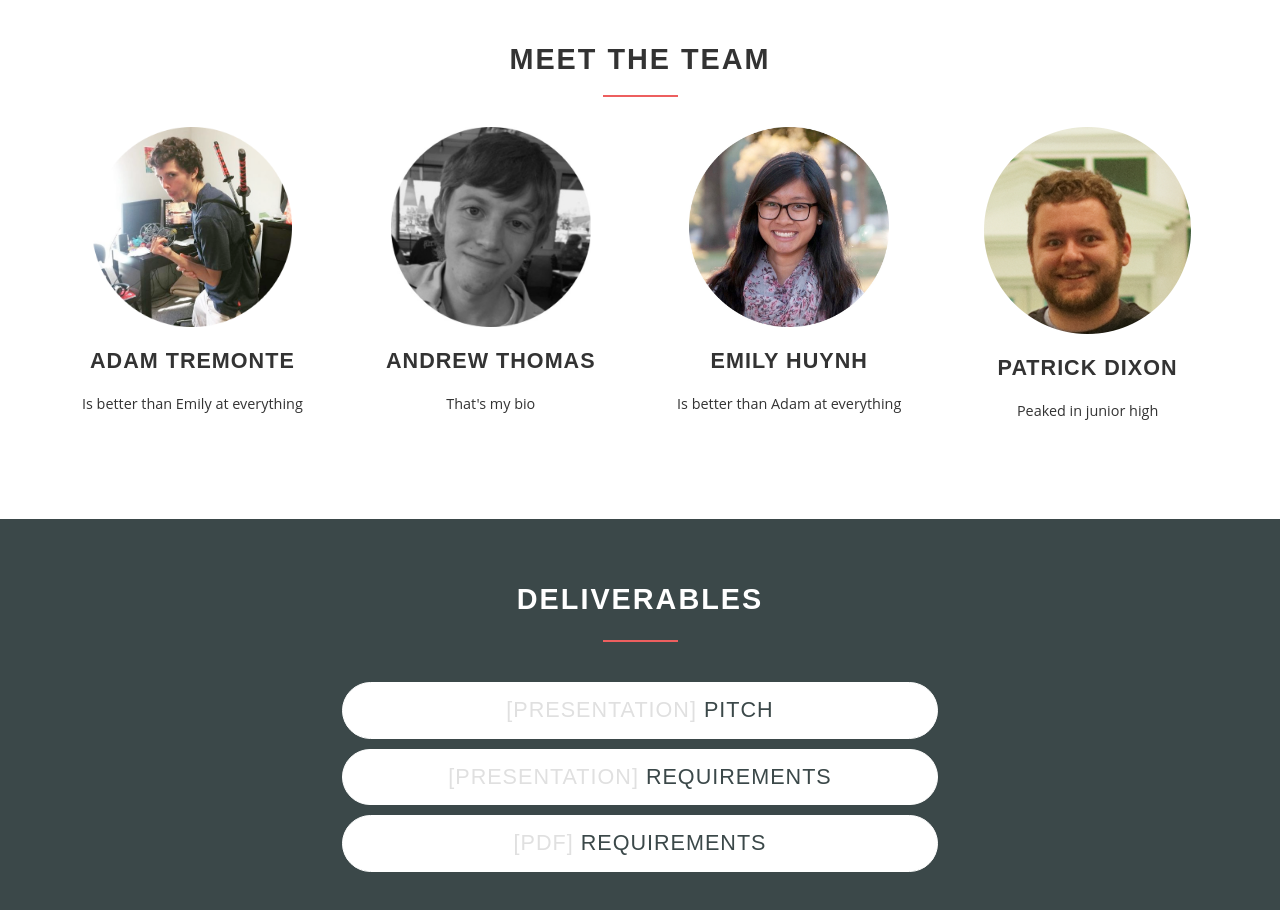
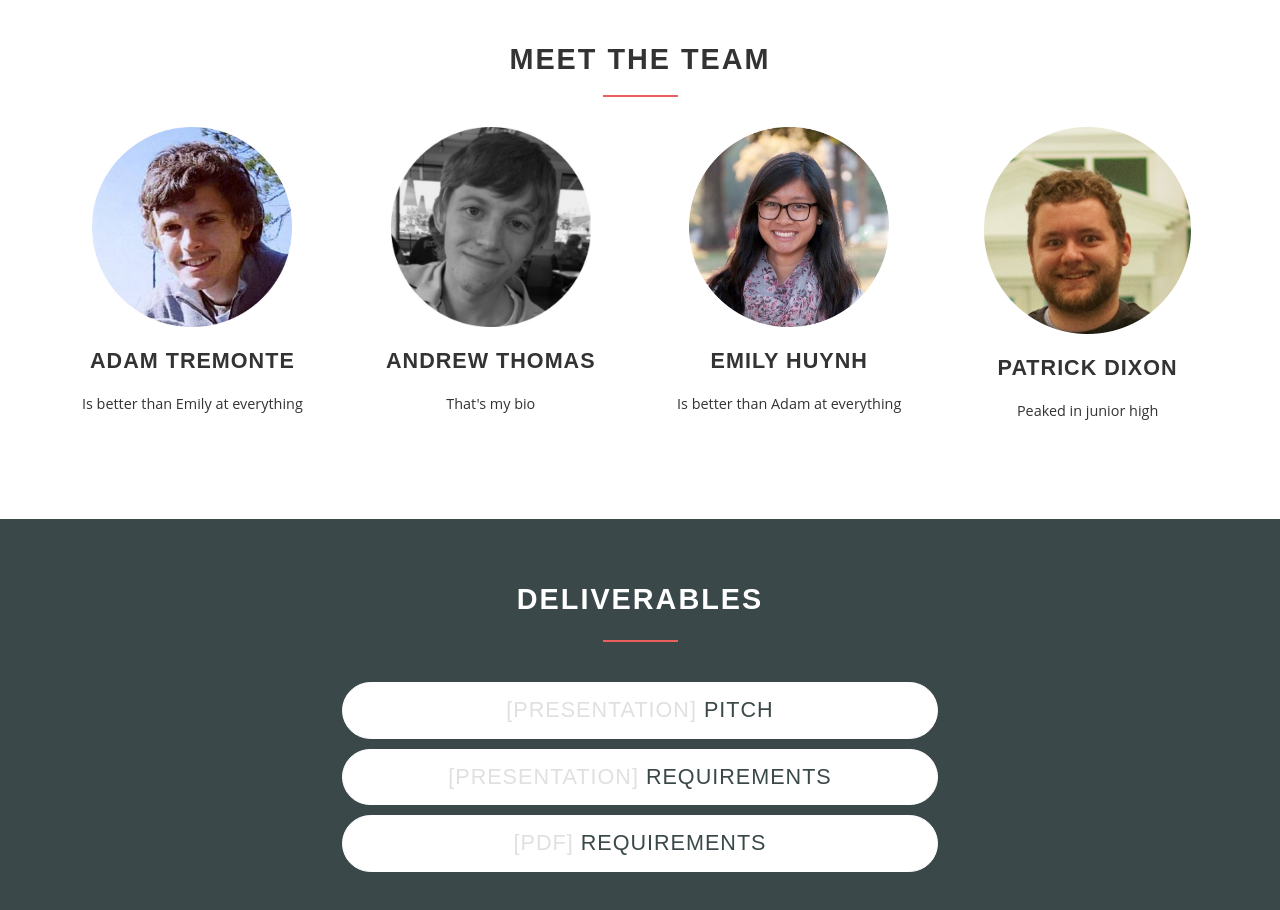
Before and after one commit to print-d/print-d.github.io, a plain HTML site: page index.html in a window 1280 px wide. Shown: the part 1040-1950 px from the top of the page. Drawn offline with nearby package versions, Linux system fonts and the light colour scheme; a web font is replaced by a local one.

Commit message:
changed adam

```diff
--- a/index.html
+++ b/index.html
@@ -53,7 +53,7 @@
       <div class="divider"></div>
       <div class="row center-xs">
         <div class="col-xs">
-          <img src="/images/adam.png" width="200">
+          <img src="/images/adam.jpg" width="200">
           <h2>Adam Tremonte</h2>
           <p>Is better than Emily at everything</p>
         </div>
```
Also changed, not shown: images/adam.jpg (added).
